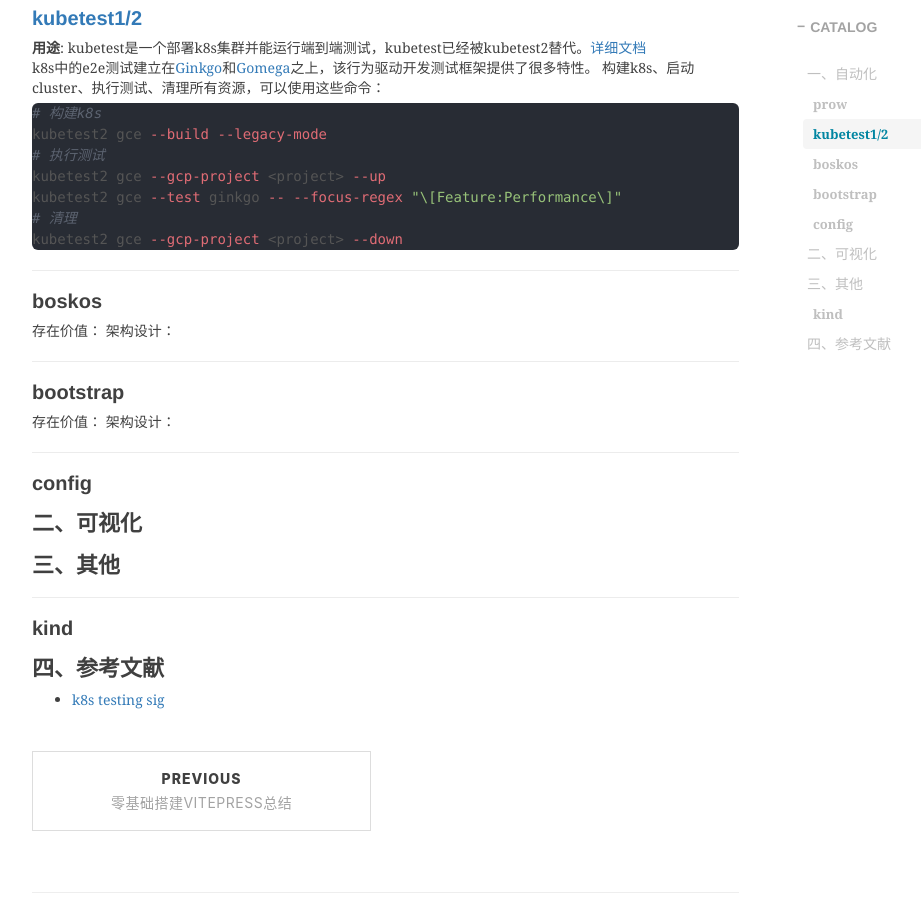
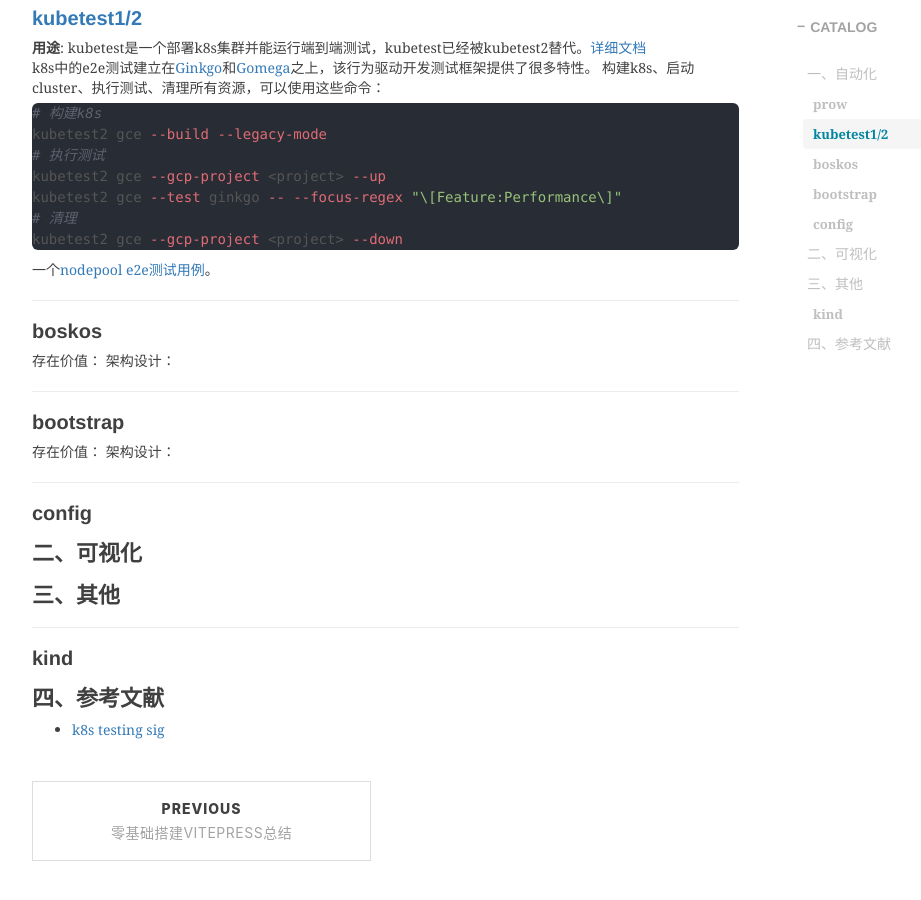
Before and after one commit to shihai1991/shihai1991.github.io, a Jekyll site: the page built from _posts/2023-06-12-kubernetes-test-sig组.md, in a window 1280 px wide and 900 px high, scrolled down 2465 px. Shown: the whole window, without its empty margins (233-1154 px from the left). Built offline with Jekyll 4.4.1, drawn with Linux system fonts in a browser that asks for light colours; nearby versions of some CDN libraries; comment, search, counter and statistics services are not loaded.

Commit message:
Update 2023-06-12-kubernetes-test-sig组.md

````diff
--- a/_posts/2023-06-12-kubernetes-test-sig组.md
+++ b/_posts/2023-06-12-kubernetes-test-sig组.md
@@ -46,6 +46,7 @@
 # 清理
 kubetest2 gce --gcp-project <project> --down
 ```
+一个[nodepool e2e测试用例](https://github.com/kubernetes/kubernetes/blob/master/test/e2e/cloud/gcp/gke_node_pools.go)。
 
 ## boskos
 存在价值：
````
